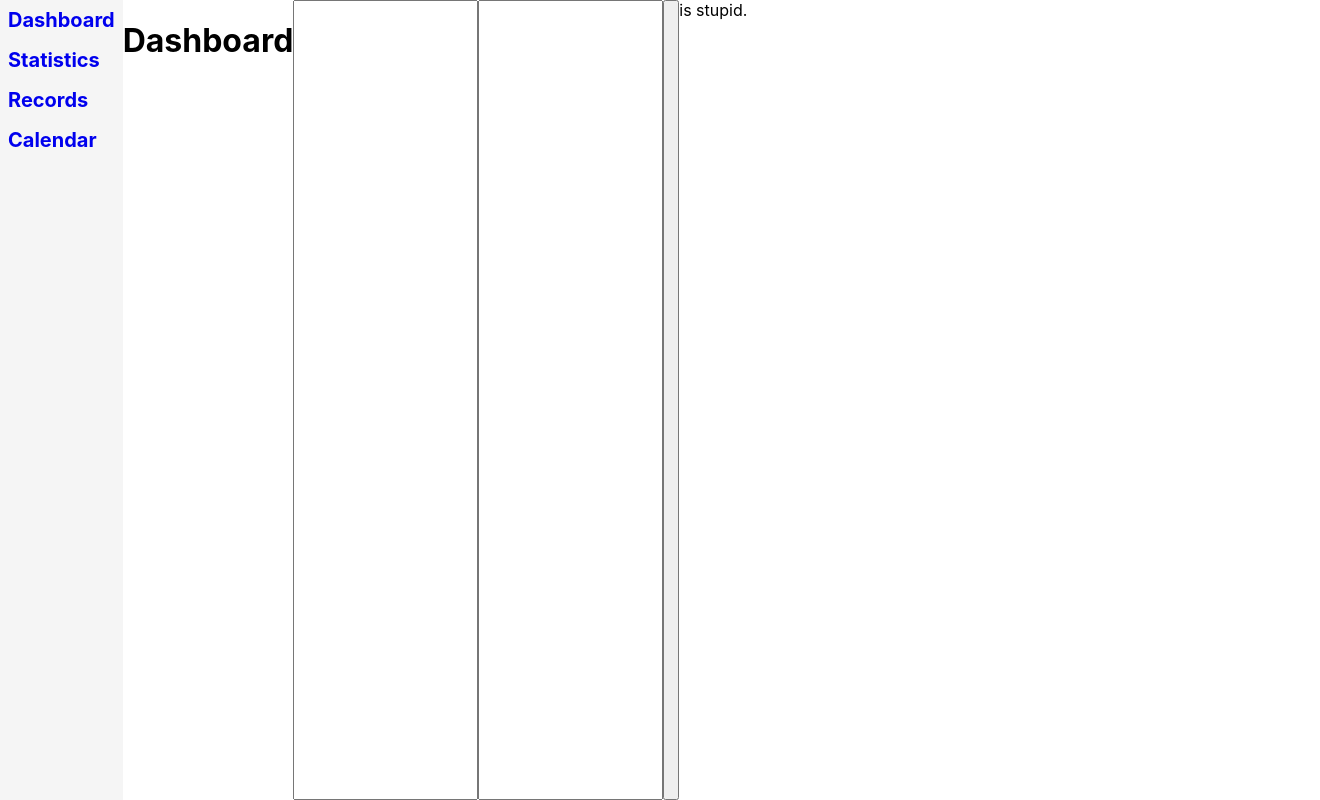
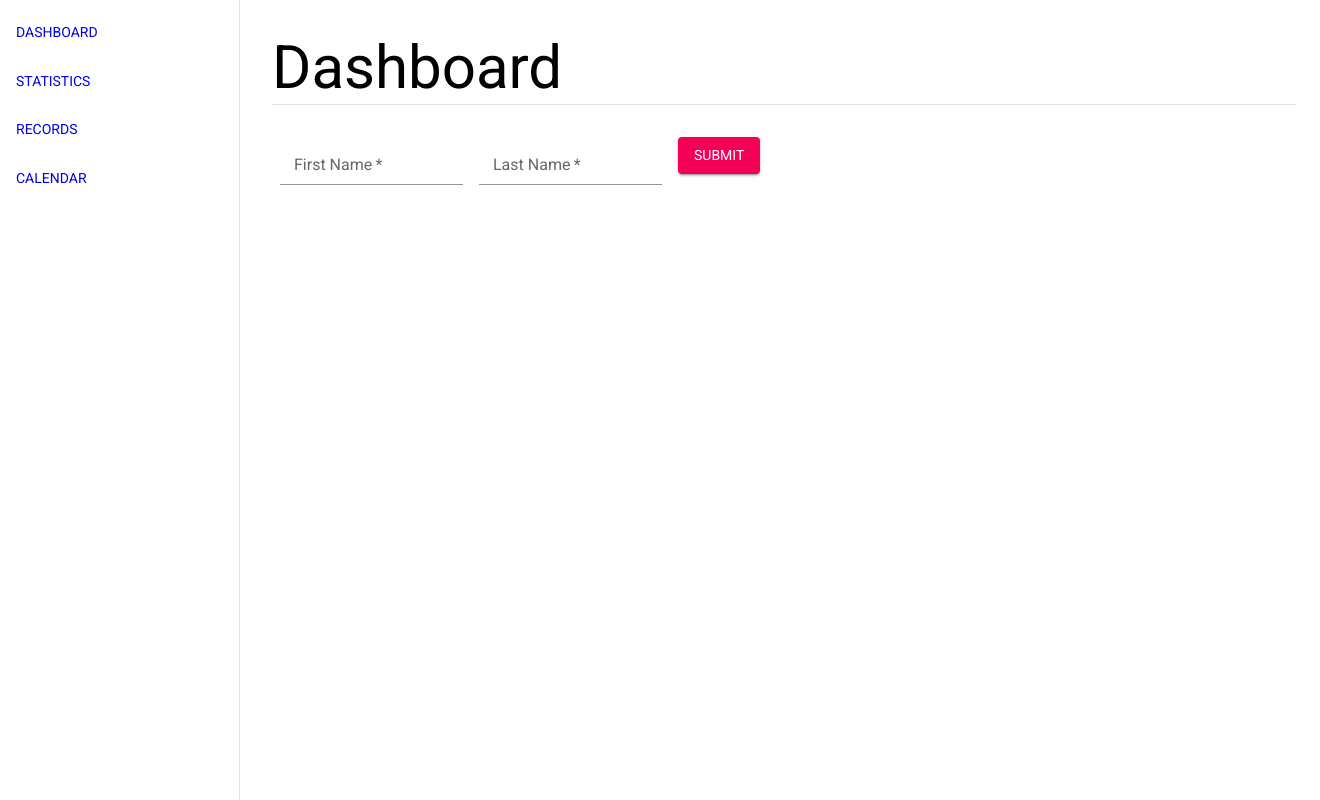
Before and after one commit to carangan/FitnessTracker, a React (Create React App) app: page / in a window 1280 px wide. Shown: the whole page, 1320 px wide, since content can reach past the window. Built offline with nearby package versions, Linux system fonts and the light colour scheme.

Commit message:
styling moved to material ui

```diff
--- a/package.json
+++ b/package.json
@@ -3,6 +3,9 @@
   "version": "0.1.0",
   "private": true,
   "dependencies": {
+    "@emotion/react": "^11.7.1",
+    "@emotion/styled": "^11.6.0",
+    "@mui/material": "^5.2.6",
     "@testing-library/jest-dom": "^5.16.1",
     "@testing-library/react": "^12.1.2",
     "@testing-library/user-event": "^13.5.0",
--- a/src/App.css
+++ b/src/App.css
@@ -1,4 +1,6 @@
-.App {
+@import url('https://fonts.googleapis.com/css2?family=Roboto:wght@400&display=swap');
+
+/* .App {
   text-align: center;
 }
 
@@ -37,7 +39,6 @@
   }
 }
 
-/* Added CSS */
 .Body-Container {
   display: flex;
   height: 100vh;
@@ -50,3 +51,4 @@
 .App-content {
   padding: 10px;
 }
+*/
--- a/src/App.js
+++ b/src/App.js
@@ -3,24 +3,40 @@ import './App.css';
 import { Dashboard, Records, Statistics, Calendar } from './views';
 import NavBar from './components/NavBar';
 import { Routes, Route } from 'react-router-dom';
+import PageLayout from './components/PageLayout';
+import { red } from '@mui/material/colors';
+import { ThemeProvider, createTheme } from '@mui/material/styles';
+
+const theme = createTheme({
+  palette: {
+    type: 'light',
+    primary: {
+      main: '#3f51b5',
+    },
+    secondary: {
+      main: '#f50057',
+    },
+  },
+  typography: {
+    fontFamily: 'Roboto',
+  },
+});
 
 function App() {
-
-
   return (
-    <div className="Body-Container">
+    <ThemeProvider theme={theme}>
       {
         /* <Example /> */
         /* Uncomment line for React Example */
       }
-      <NavBar className="Nav-Bar" />
+      <NavBar />
       <Routes>
-        <Route path="stats" element={<Statistics />}></Route>
-        <Route path="records" element={<Records />}></Route>
-        <Route path="calendar" element={<Calendar />}></Route>
-        <Route exact path="/" element={<Dashboard />}></Route>
+        <Route path="stats"    element={<PageLayout><Statistics /></PageLayout>}></Route>
+        <Route path="records"  element={<PageLayout><Records /></PageLayout>}></Route>
+        <Route path="calendar" element={<PageLayout><Calendar /></PageLayout>}></Route>
+        <Route exact path="/"  element={<PageLayout><Dashboard /></PageLayout>}></Route>
       </Routes>
-    </div>
+    </ThemeProvider>
   );
 }
 
--- a/src/components/NavBar.js
+++ b/src/components/NavBar.js
@@ -1,22 +1,45 @@
-import './NavBar.css';
+// import './NavBar.css';
 import { Link } from 'react-router-dom';
+import Drawer from '@mui/material/Drawer';
+import { Typography, List, ListItem, ListItemText } from '@mui/material';
 
 const NavBar = () => {
+
+  const pages = [
+    ['', 'Dashboard'],
+    ['stats', 'Statistics'],
+    ['records', 'Records'],
+    ['calendar', 'Calendar']
+  ]
+
   return (
     <nav>
       {/* TODO: add relative links using ReactRouter */}
-      <li>
-        <Link className="Link" to="/">Dashboard</Link>
-      </li>
-      <li>
-        <Link className="Link" to="/stats">Statistics</Link>
-      </li>
-      <li>
-        <Link className="Link" to="/records">Records</Link>
-      </li>
-      <li>
-        <Link className="Link" to="/calendar">Calendar</Link>
-      </li>
+      <Drawer
+        variant="permanent"
+        anchor="left"
+        sx={{
+          display: { xs: 'none', sm: 'block' },
+          '& .MuiDrawer-paper': { boxSizing: 'border-box', width: 240 },
+        }}>
+        <List>
+        {
+          pages.map (([link, text], index) => {
+            return (
+              <Link to={link} style={{ textDecoration: "none" }} key={text}>
+                <ListItem button>
+                  <ListItemText>
+                    <Typography variant="button">
+                    {text}
+                    </Typography>
+                  </ListItemText>
+                </ListItem>
+              </Link>
+            );
+          })
+        }
+        </List>
+      </Drawer>
     </nav>
   )
 };
--- /dev/null
+++ b/src/components/PageLayout.js
@@ -0,0 +1,18 @@
+import { Box } from "@mui/material";
+
+const PageLayout = ({ children }) => {
+  return (
+    <Box
+      component="main"
+      sx={{
+        flexGrow: 1,
+        p: 3,
+        width: { sm: `calc(100% - ${240}px)` },
+        ml: { sm: `${240}px` }
+      }}>
+      { children }
+    </Box>
+  );
+};
+
+export default PageLayout;
--- a/src/index.css
+++ b/src/index.css
@@ -1,4 +1,4 @@
-body {
+/* body {
   margin: 0;
   font-family: -apple-system, BlinkMacSystemFont, 'Segoe UI', 'Roboto', 'Oxygen',
     'Ubuntu', 'Cantarell', 'Fira Sans', 'Droid Sans', 'Helvetica Neue',
@@ -10,4 +10,4 @@ body {
 code {
   font-family: source-code-pro, Menlo, Monaco, Consolas, 'Courier New',
     monospace;
-}
+} */
--- a/src/index.js
+++ b/src/index.js
@@ -1,6 +1,6 @@
 import React from 'react';
 import ReactDOM from 'react-dom';
-import './index.css';
+// import './index.css';
 import App from './App';
 import { BrowserRouter } from 'react-router-dom';
 import reportWebVitals from './reportWebVitals';
@@ -8,7 +8,7 @@ import reportWebVitals from './reportWebVitals';
 ReactDOM.render(
   <React.StrictMode>
     <BrowserRouter>
-      <App />
+      <App />,
     </BrowserRouter>
   </React.StrictMode>,
   document.getElementById('root')
--- a/src/views/Calendar.js
+++ b/src/views/Calendar.js
@@ -1,7 +1,10 @@
+import { Typography, Divider } from '@mui/material'
+
 const Calendar = () => {
   return (
     <>
-      <h1>Calendar</h1>
+      <Typography variant="h2">Calendar</Typography>
+      <Divider />
     </>
   )
 }
--- a/src/views/Dashboard.js
+++ b/src/views/Dashboard.js
@@ -1,38 +1,76 @@
 import { useState } from "react";
 import axios from "axios";
+
+import {
+  Box,
+  Button,
+  ButtonGroup,
+  Divider,
+  Typography,
+  FormControl,
+  InputLabel,
+  Input
+} from "@mui/material";
 
 const Dashboard = () => {
 
   const [firstName, setFirstName] = useState("");
   const [lastName, setLastName] = useState("");
 
-  const handleSubmit = () => {
+  const handleSubmit = (e) => {
+    e.preventDefault ();
     if (process.env.REACT_APP_AWS_KEY) {
-      const body = {
-        headers: {
-          'Access-Control-Allow-Origin': '*',
-        },
-        "firstName": firstName,
-        "lastName": lastName
-      }
+      // const body = {
+      //   headers: {
+      //     'Access-Control-Allow-Origin': '*',
+      //   },
+      //   "firstName": firstName,
+      //   "lastName": lastName,
+      //   "DOB": "1/1/2000",
+      //   "email": "malpractice@gmail.com"
+      // }
 
-      axios.post(process.env.REACT_APP_AWS_KEY, body)
-        .then((res) => {
-          console.log(res);
-        })
-        .catch((error) => {
-          console.log(error);
-        });
+      // axios.post(process.env.REACT_APP_AWS_KEY, body)
+      //   .then((res) => {
+      //     console.log(res);
+      //   })
+      //   .catch((error) => {
+      //     console.log(error);
+      //   });
     }
   };
 
   return (
     <>
-      <h1>Dashboard</h1>
-      <input value={firstName} onChange={(event) => setFirstName(event.target.value)}></input>
-      <input value={lastName} onChange={(event) => setLastName(event.target.value)}></input>
-      <button onClick={() => handleSubmit ()}></button>
-      <div>{firstName} {lastName} is stupid.</div>
+      <Typography variant="h2">Dashboard</Typography>
+      <Divider />
+      <Box
+        component="form"
+        noValidate
+        autoComplete="off"
+        onSubmit={handleSubmit}
+        sx={{
+          pt: 3,
+          "display": "block",
+          "& > :not(style)": { m: 1 },
+        }}>
+        <FormControl required>
+          <InputLabel htmlFor="first-name">First Name</InputLabel>
+          <Input required id="first-name" value={firstName} onChange={(e) => setFirstName(e.target.value)}></Input>
+        </FormControl>
+        <FormControl required>
+          <InputLabel htmlFor="last-name">Last Name</InputLabel>
+          <Input id="last-name" value={lastName} onChange={(e) => setLastName(e.target.value)}></Input>
+        </FormControl>
+        <ButtonGroup>
+          <Button
+            type="submit"
+            color="secondary"
+            variant="contained">
+              <Typography variant="button">SUBMIT</Typography>
+          </Button>
+        </ButtonGroup>
+      </Box>
     </>
   )
 }
--- a/src/views/Records.js
+++ b/src/views/Records.js
@@ -1,7 +1,9 @@
+import { Typography, Divider } from "@mui/material";
 const Records = () => {
   return (
     <>
-      <h1>Records</h1>
+      <Typography variant="h2">Records</Typography>
+      <Divider />
     </>
   )
 }
--- a/src/views/Statistics.js
+++ b/src/views/Statistics.js
@@ -1,7 +1,10 @@
+import { Typography, Divider } from "@mui/material";
+
 const Statistics = () => {
   return (
     <>
-      <h1>Statistics</h1>
+      <Typography variant="h2">Statistics</Typography>
+      <Divider />
     </>
   )
 }
```
Also changed, not shown: 1 other file (tests, documents, lock files or other folders).
